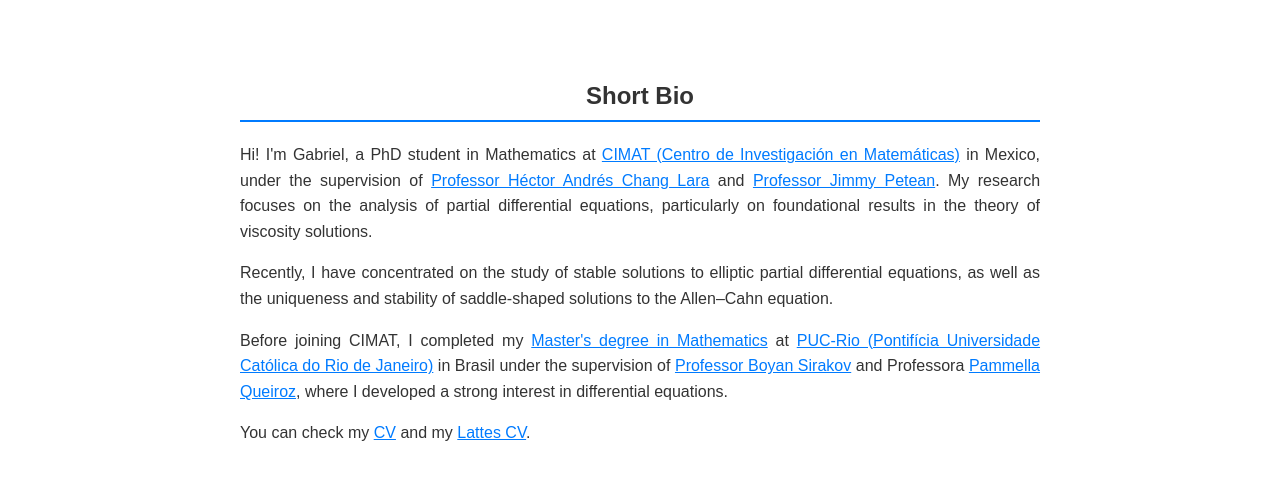
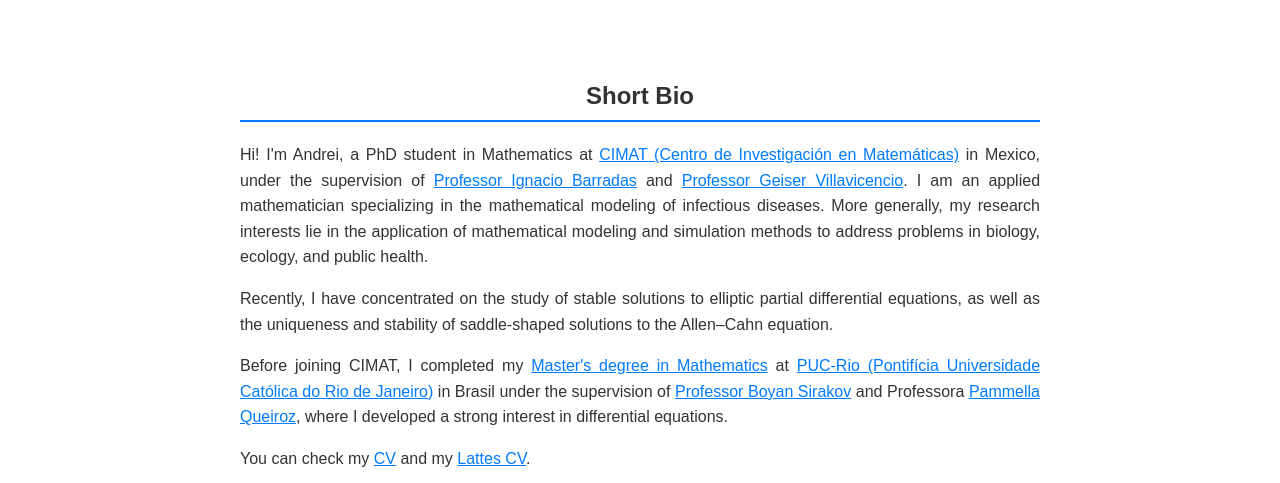
Before and after one commit to AndreiGonzalez/AndreiGonzalez, a plain HTML site: page index.html in a window 1280 px wide. Shown: the part 276-759 px from the top of the page. Drawn offline with Linux system fonts and the light colour scheme.

Commit message:
index.html

```diff
--- a/index.html
+++ b/index.html
@@ -70,8 +70,7 @@
 <section id="ShortBio">
     <h2>Short Bio</h2>
     <p>
-        Hi! I'm Gabriel, a PhD student in Mathematics at <a href="https://www.cimat.mx/" target="_blank">CIMAT (Centro de Investigación en Matemáticas)</a> in Mexico, under the supervision of <a href="https://www.cimat.mx/~hector.chang/" target="_blank">Professor Héctor Andrés Chang Lara</a> and <a href="https://scholar.google.es/citations?user=SStstCMAAAAJ&hl=es" target="_blank">Professor Jimmy Petean</a>. My research focuses on the analysis of partial differential equations, particularly on foundational results in the theory of viscosity solutions.
-    </p>
+        Hi! I'm Andrei, a PhD student in Mathematics at <a href="https://www.cimat.mx/" target="_blank">CIMAT (Centro de Investigación en Matemáticas)</a> in Mexico, under the supervision of <a href="https://www.cimat.mx/~hector.chang/" target="_blank">Professor Ignacio Barradas</a> and <a href="https://scholar.google.es/citations?user=SStstCMAAAAJ&hl=es" target="_blank">Professor Geiser Villavicencio</a>. I am an applied mathematician specializing in the mathematical modeling of infectious diseases. More generally, my research interests lie in the application of mathematical modeling and simulation methods to address problems in biology, ecology, and public health.</p>
     <p>
         Recently, I have concentrated on the study of stable solutions to elliptic partial differential equations, as well as the uniqueness and stability of saddle-shaped solutions to the Allen–Cahn equation.
     </p>
```
